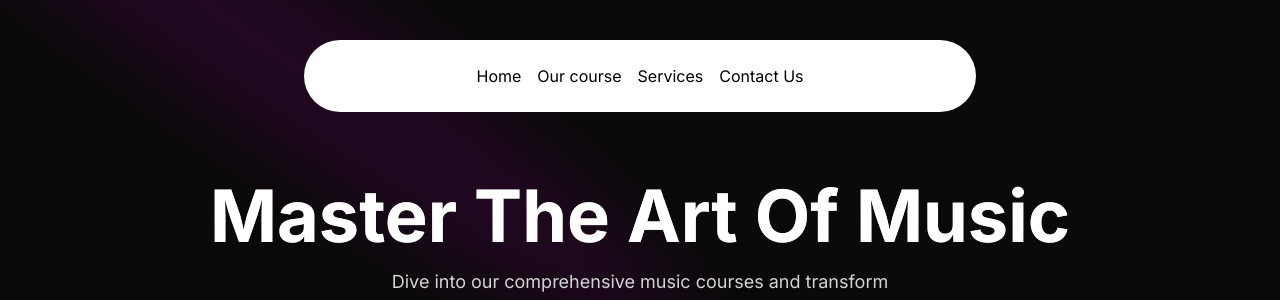
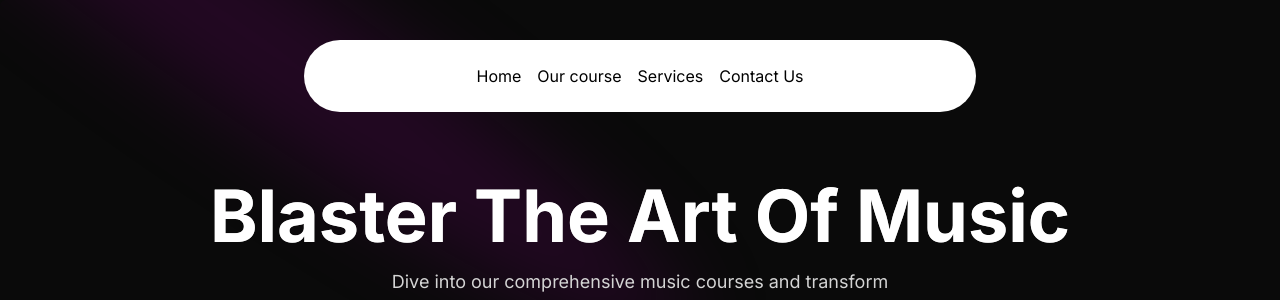
Before and after one commit to DhruvInnovator/musical-website, a Next.js app: page / in a window 1280 px wide. Shown: the top 300 px of the page. Built offline with nearby package versions, Linux system fonts and the light colour scheme.

Commit message:
blasting change

```diff
--- a/src/components/HeroSection.tsx
+++ b/src/components/HeroSection.tsx
@@ -12,7 +12,7 @@ export default function herosection() {
         fill="purple"
       />
             <div className='p-4 relative z-10 w-full text-center'>
-                <h1 className='text-white mt-20 md:mt-0 text-4xl md:text-7xl font-bold bg-clip-text text-transparent bg-gradient-to-b from-neutral-50 to-neutral-400'>Master The Art Of Music</h1>
+                <h1 className='text-white mt-20 md:mt-0 text-4xl md:text-7xl font-bold bg-clip-text text-transparent bg-gradient-to-b from-neutral-50 to-neutral-400'>Blaster The Art Of Music</h1>
                 <p className='mt-4 font-normal text-base md:text-lg text-neutral-300 max-w-lg mx-auto'>Dive into our comprehensive music courses and transform your musical journey today. Whether you are a beginner or looking to refine your skills, join us to unlock your true potential.</p>
             <div className='mt-4'>
                 <Link href="/" className='text-white'>
```
